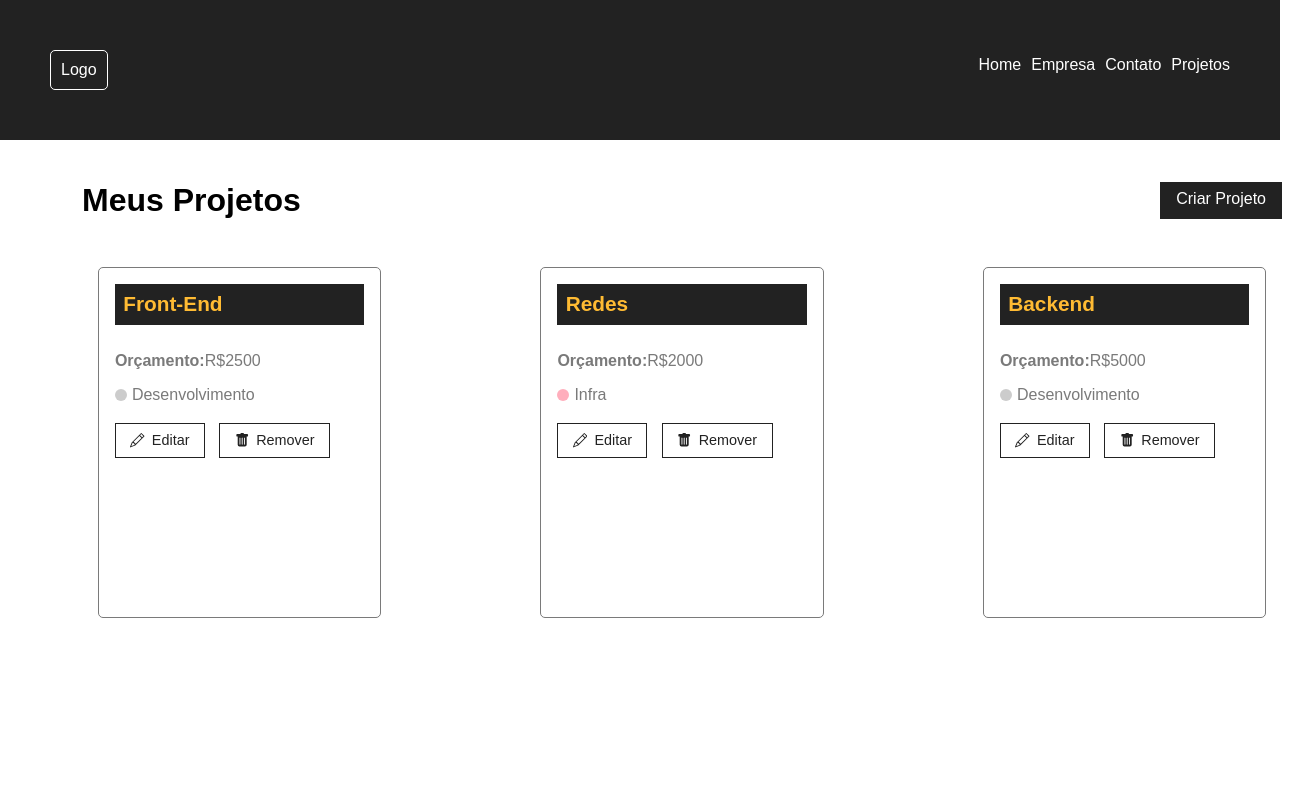
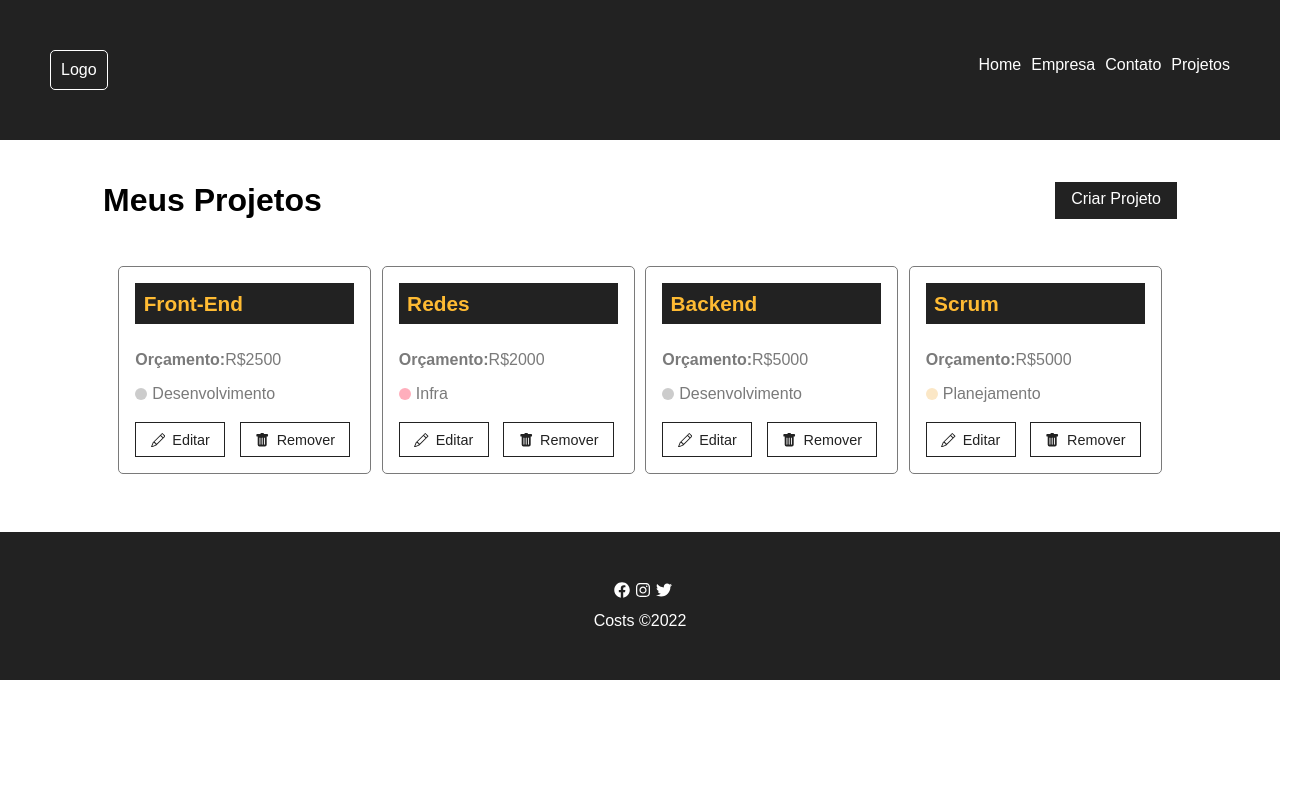
Before and after one commit to paulovictor1997/Estudos-React, a React (Create React App) app in the folder Curso-React/meu-projeto/: page /Projects in a window 1280 px wide. Shown: the top 800 px of the page, 1314 px wide, since content can reach past the window. Built offline with nearby package versions, Linux system fonts and the light colour scheme; data requests are answered from the project's data file.

Commit message:
Update - Curso

```diff
--- a/Curso-React/meu-projeto/db.json
+++ b/Curso-React/meu-projeto/db.json
@@ -32,6 +32,17 @@
       "const": 0,
       "services": [],
       "id": 6
+    },
+    {
+      "name": "Scrum",
+      "budget": "5000",
+      "category": {
+        "id": "4",
+        "name": "Planejamento"
+      },
+      "const": 0,
+      "services": [],
+      "id": 7
     }
   ],
   "categories": [
--- a/Curso-React/meu-projeto/src/App.jsx
+++ b/Curso-React/meu-projeto/src/App.jsx
@@ -10,9 +10,11 @@ import Navbar from "./componentes/layout/Navbar";
 import Footer from "./componentes/layout/Footer";
 import Project from "./componentes/pages/Project";
 
+import styles from "./App.module.css"
+
 export default function App() {
   return (
-    <>
+    <main className={styles.principal_container}>
       <Router>
         <Navbar />
 
@@ -29,6 +31,6 @@ export default function App() {
 
         <Footer />
       </Router>
-    </>
+    </main>
   );
 }
--- /dev/null
+++ b/Curso-React/meu-projeto/src/App.module.css
@@ -0,0 +1,4 @@
+.principal_container{
+    width: 100%;
+    height: 100vh;
+}
--- a/Curso-React/meu-projeto/src/componentes/layout/Container.module.css
+++ b/Curso-React/meu-projeto/src/componentes/layout/Container.module.css
@@ -1,14 +1,16 @@
 .container{
-    width: 1200px;
+    width: 100%;
     display: flex;
-    justify-content: space-between;
+    justify-content:center;
     margin: 0 auto;
     flex-wrap: wrap;
     padding: 10px;
-    height: 100vh;
+
 }
 
-.start{justify-content: flex-start;}
+.start{
+    justify-content: flex-start;
+}
 
 .column{
     flex-direction: column;
```
Also changed, not shown: Curso-React/meu-projeto/src/index.css (line endings or trailing spaces).
